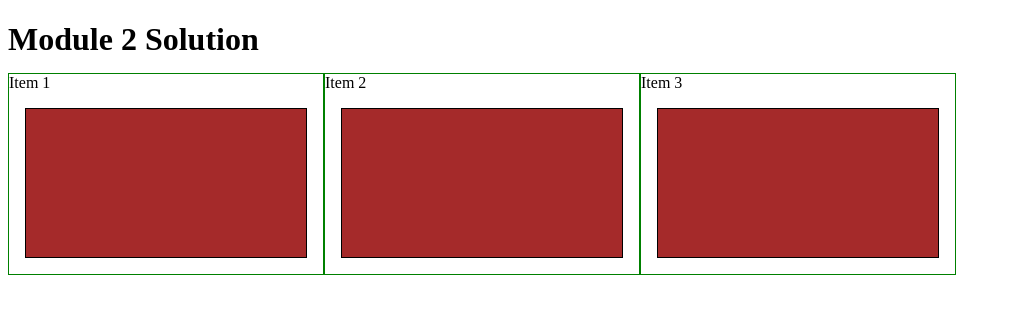
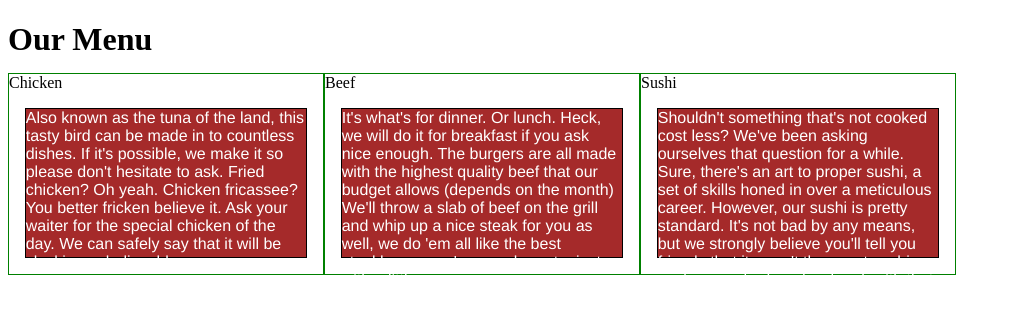
Before and after one commit to jroeli/coursera-assignments, a plain HTML site: page module2-solution/module2solution.html in a window 1280 px wide. Shown: the whole page, without its empty margins (0-1011 px from the left). Drawn offline with Linux system fonts and the light colour scheme.

Commit message:
angry laughter

```diff
--- a/module2-solution/module2solution.html
+++ b/module2-solution/module2solution.html
@@ -31,7 +31,7 @@ p {
 }
 
 /********** Large devices only **********/
-@media (min-width: 1200px) {
+@media (min-width: 992px) {
   .col-lg-1, .col-lg-2, .col-lg-3, .col-lg-4, .col-lg-5, .col-lg-6, .col-lg-7, .col-lg-8, .col-lg-9, .col-lg-10, .col-lg-11, .col-lg-12 {
     float: left;
     border: 1px solid green;
@@ -75,7 +75,7 @@ p {
 }
 
 /********** Medium devices only **********/
-@media (min-width: 992px) and (max-width: 1199px) {
+@media (min-width: 768px) and (max-width: 991px) {
   .col-md-1, .col-md-2, .col-md-3, .col-md-4, .col-md-5, .col-md-6, .col-md-7, .col-md-8, .col-md-9, .col-md-10, .col-md-11, .col-md-12 {
     float: left;
     border: 1px solid green;
@@ -120,18 +120,24 @@ p {
   </style>
 </head>
 </body>
-  <h1>Module 2 Solution</h1>
+  <h1>Our Menu</h1>
   <div class="row">
+  </div>
     <div class="col-lg-3 col-md-6"
-      <p>Item 1</p>
+      <h2>Chicken</h2>
+      <p>Also known as the tuna of the land, this tasty bird can be made in to countless dishes. If it's possible, we make it so please don't hesitate to ask. Fried chicken? Oh yeah. Chicken fricassee? You better fricken believe it. Ask your waiter for the special chicken of the day. We can safely say that it will be clucking unbelievable.</p>
     </div>
     <div class="row">
+    </div>
     <div class="col-lg-3 col-md-6"
-      <p>Item 2</p>
+      <h2>Beef</h2>
+      <p>It's what's for dinner. Or lunch. Heck, we will do it for breakfast if you ask nice enough. The burgers are all made with the highest quality beef that our budget allows (depends on the month) We'll throw a slab of beef on the grill and whip up a nice steak for you as well, we do 'em all like the best steakhouse you've ever been to, just with a little more sarcasm.</p>
     </div>
     <div class="row">
+    </div>
     <div class="col-lg-3 col-md-6"
-      <p>Item 3</p>
+      <h2>Sushi</h2>
+      <p>Shouldn't something that's not cooked cost less? We've been asking ourselves that question for a while. Sure, there's an art to proper sushi, a set of skills honed in over a meticulous career. However, our sushi is pretty standard. It's not bad by any means, but we strongly believe you'll tell you friends that it wasn't the worst sushi you've ever had, and we're ok with that.</p>
     </div>
   </div>
 </body>
```
